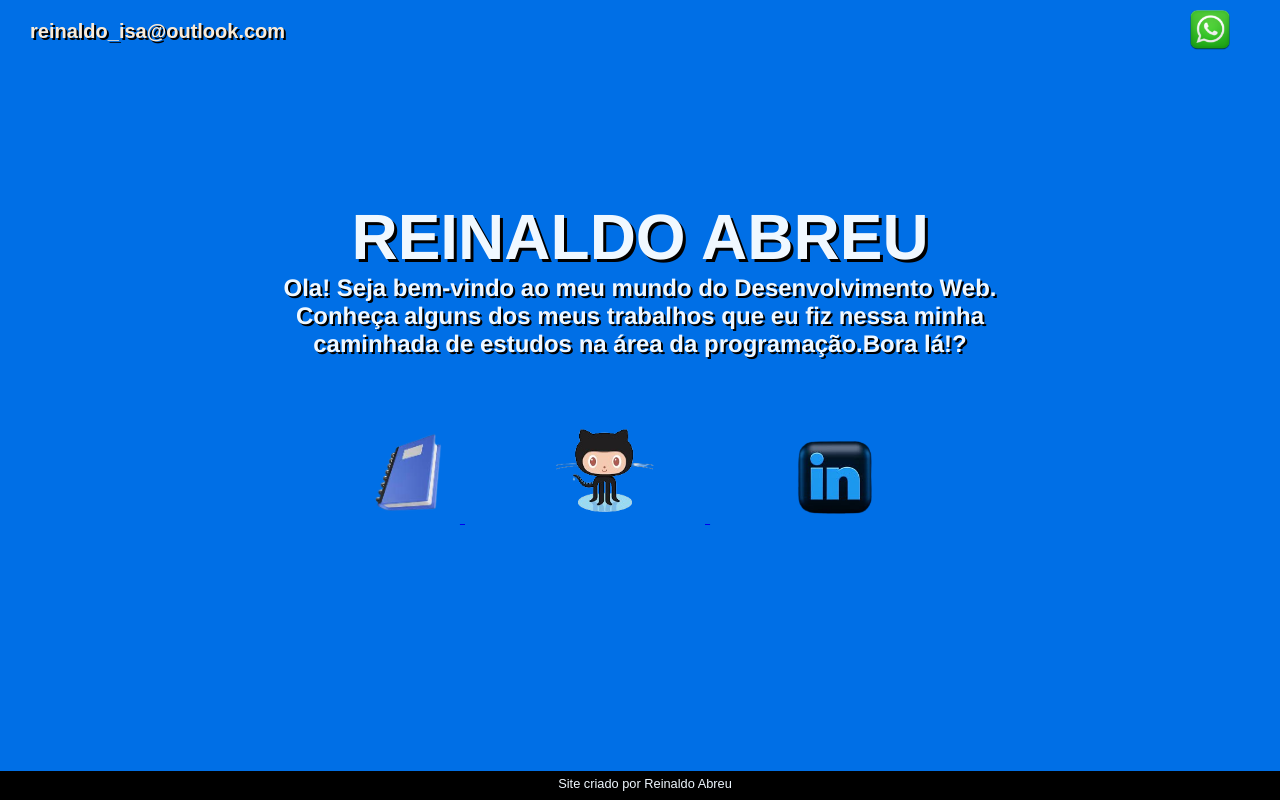
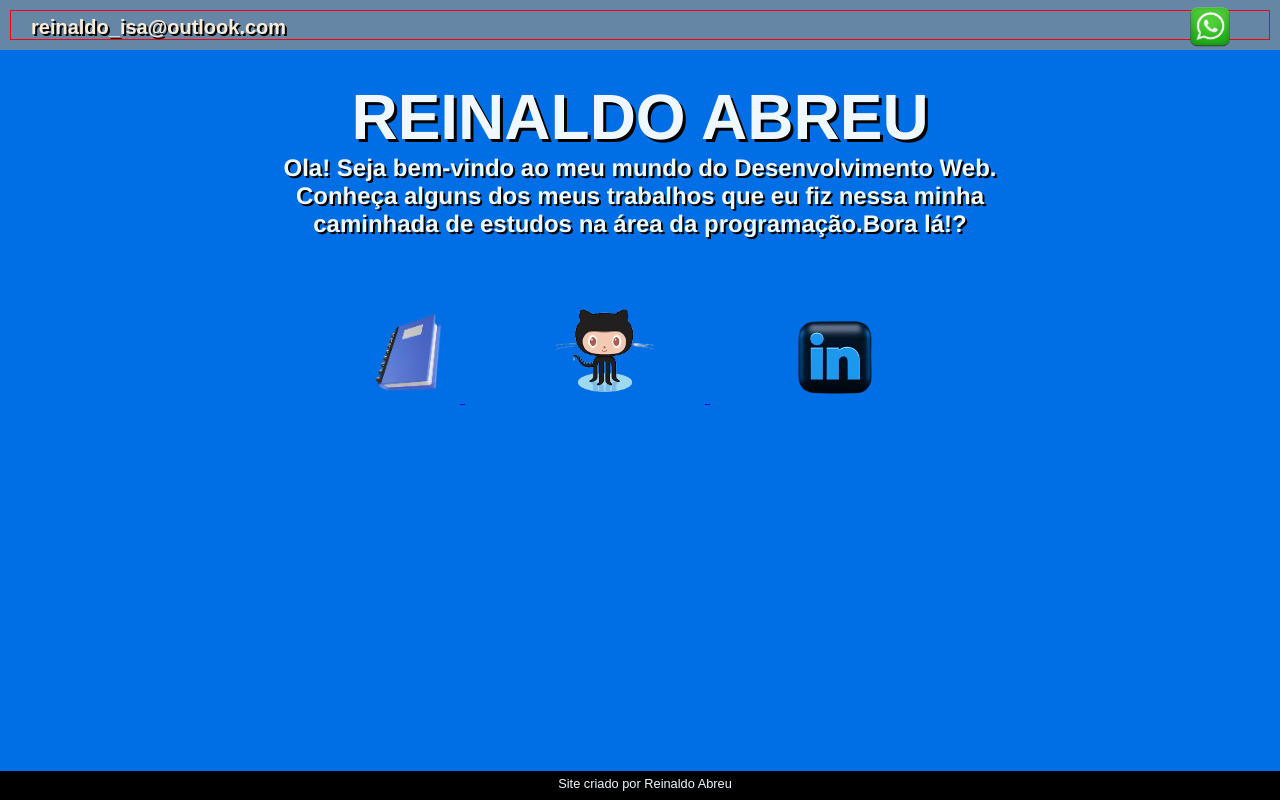
Before and after one commit to Reinaldoabreu/Portfolio-Reinaldo, a plain HTML site: page index.html in a window 1280 px wide. Drawn offline with Linux system fonts and the light colour scheme.

Commit message:
atualizado

```diff
--- a/index.html
+++ b/index.html
@@ -33,7 +33,8 @@
     }
 
     header{
-        min-height: 150px;
+        background: #6686a5;
+       height: 30px;
         padding: 10px;
         color: antiquewhite;
 
@@ -45,7 +46,8 @@
         font-weight:bold;
         text-shadow: 2px 2px 0px black;
         padding-left: 20px;
-        padding-top: 10px;
+        padding-top: 5px;
+        border: 1px solid red;
 
 
     }
```
